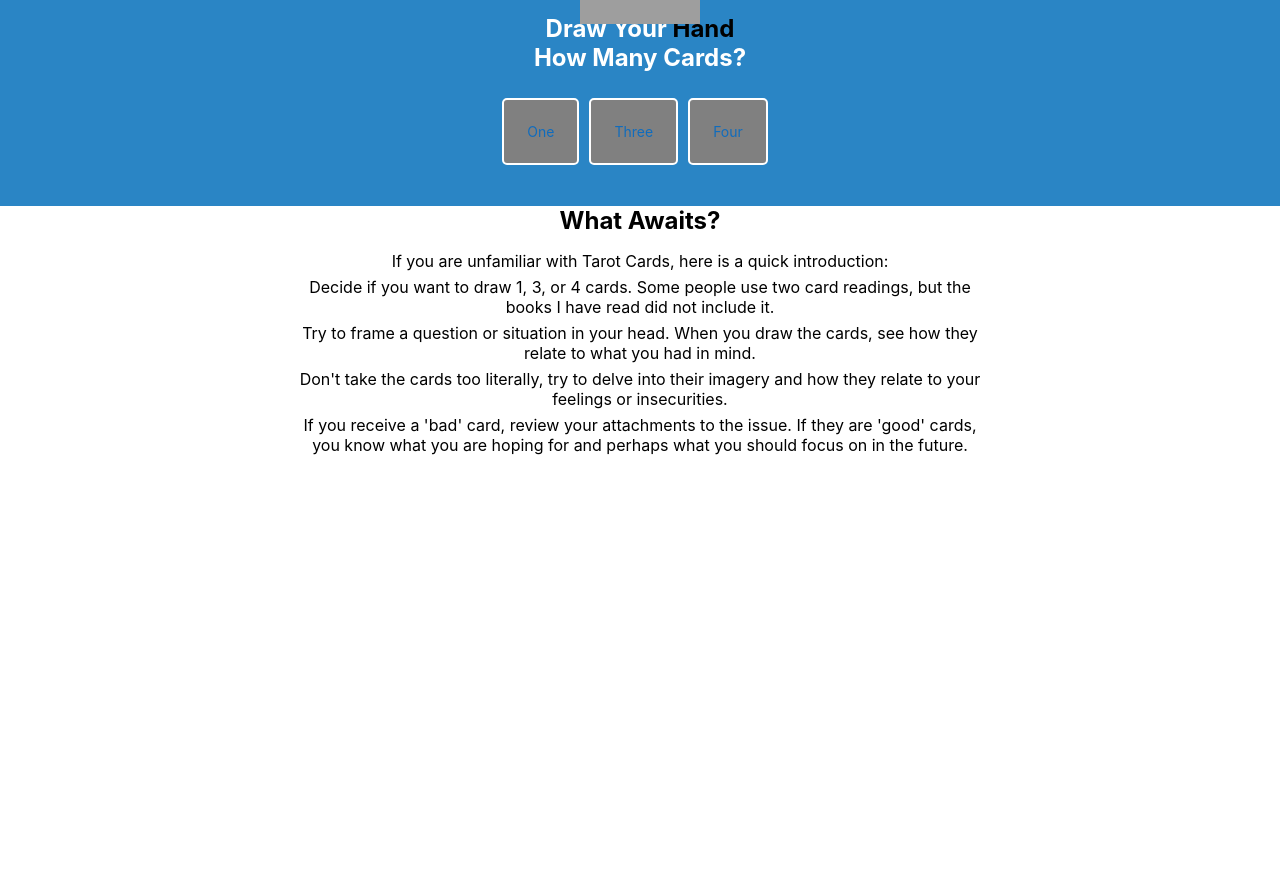
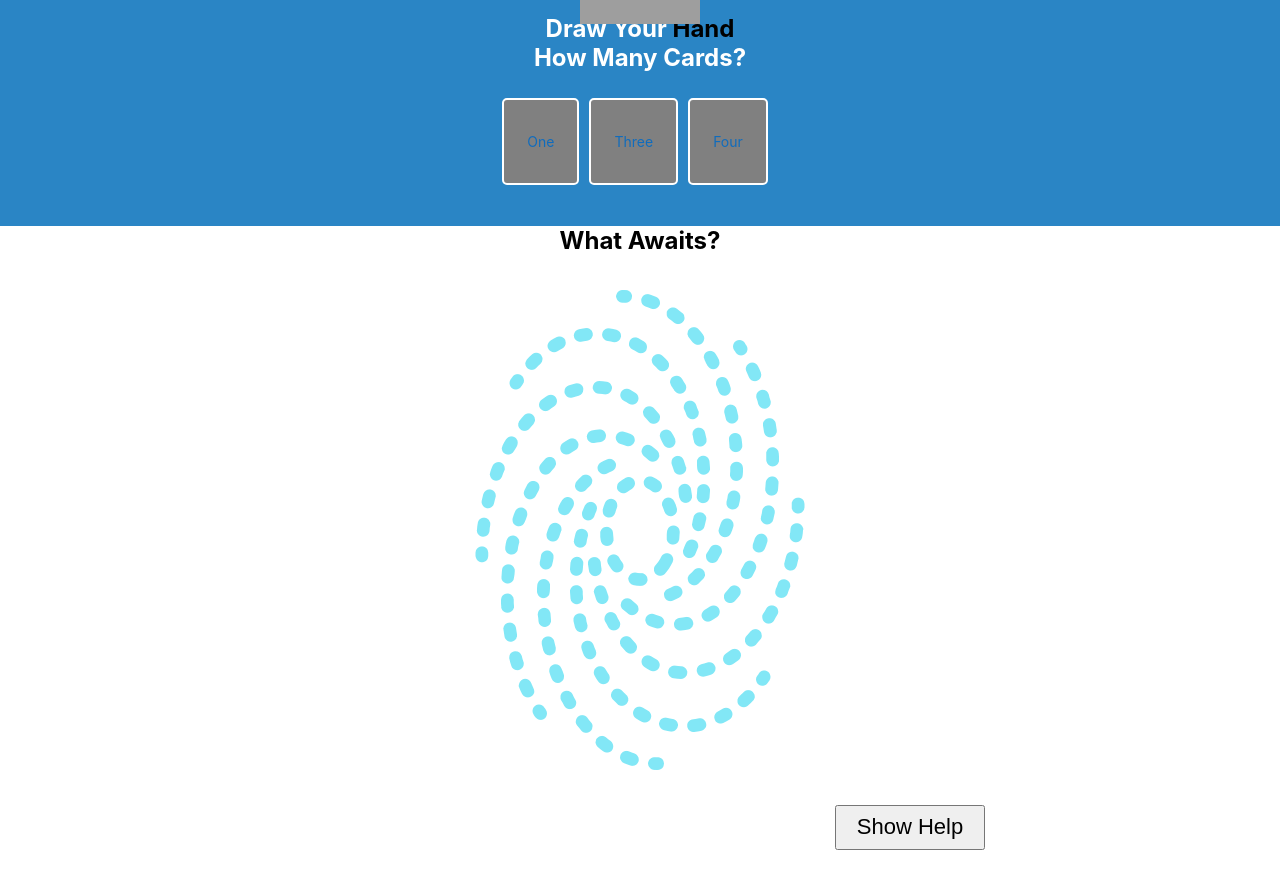
Before and after one commit to JakeScudder/tarot-api, a React (Create React App) app: page / in a window 1280 px wide. Shown: the part 180-1055 px from the top of the page. Before the commit the page ends 800 px from the top, so only its background shows below. Built offline with nearby package versions, Linux system fonts and the light colour scheme; no server answers; grey boxes are pictures that could not be loaded.

Commit message:
CSS improved
*Added toggle to homepage help
*SVG Animation for a wow effect
*Edited some css

```diff
--- a/src/App.css
+++ b/src/App.css
@@ -13,6 +13,14 @@
   height: 15vmin;
   pointer-events: none;
   animation: App-logo-spin infinite 20s linear;
+}
+
+.App-logo-filler {
+  margin-top: 5%;
+  margin-bottom: 10px;
+  height: 60vmin;
+  pointer-events: none;
+  animation: App-logo-spin-filler infinite 20s linear;
 }
 
 @media (prefers-reduced-motion: no-preference) {
@@ -41,6 +49,24 @@
   }
   to {
     transform: rotate(360deg);
+  }
+}
+
+/* Pretty Animation for SVG on main page */
+@keyframes App-logo-spin-filler {
+  0% {
+    transform: rotate(0deg);
+    opacity: 0;
+  }
+  50% {
+    transform: rotate(180deg);
+    opacity: 1;
+    filter: invert(54%) sepia(41%) saturate(2100%) hue-rotate(171deg)
+      brightness(87%) contrast(96%);
+  }
+  100% {
+    transform: rotate(360deg);
+    opacity: 0;
   }
 }
 
@@ -74,6 +100,7 @@ h3 {
   font-size: 10px;
   line-height: 5px;
 }
+
 #help-button {
   font-size: 26px;
   float: right;
@@ -116,6 +143,20 @@ p {
   width: 90%;
   margin-left: auto;
   margin-right: auto;
+  display: flex;
+  flex-direction: column;
+}
+
+#hide-description {
+  font-size: 22px;
+  margin-top: 25px;
+  width: 150px;
+  height: 45px;
+}
+
+#footer-homepage {
+  justify-content: flex-end;
+  display: flex;
 }
 
 /***** Three Card */
@@ -227,6 +268,7 @@ p {
 .nav-li a {
   display: table-cell;
   vertical-align: middle;
+  padding: 10px 0px;
   text-decoration: none;
   color: rgb(16, 108, 189);
 }
--- a/src/App.js
+++ b/src/App.js
@@ -1,5 +1,5 @@
 import React, { Component } from "react";
-import { BrowserRouter, Route, Switch } from "react-router-dom";
+import { HashRouter, Route, Switch } from "react-router-dom";
 
 // Components
 import HomePage from "./components/HomePage";
@@ -46,7 +46,7 @@ class App extends Component {
 
   render() {
     return (
-      <BrowserRouter>
+      <HashRouter>
         <div className="App">
           <header className="App-header">
             <img src={logo} className="App-logo" alt="logo" />
@@ -79,7 +79,7 @@ class App extends Component {
             </Route>
           </Switch>
         </div>
-      </BrowserRouter>
+      </HashRouter>
     );
   }
 }
--- a/src/components/HomePage.js
+++ b/src/components/HomePage.js
@@ -1,30 +1,74 @@
 import React, { Component } from "react";
+import logo from "../galaxy-fill.svg";
 
 class HomePage extends Component {
+  constructor(props) {
+    super(props);
+    this.state = {
+      loading: true,
+      showing: false,
+      hideShow: "Show",
+    };
+  }
+
+  //Toggle handles showing and hiding help. Also changes the variable text.
+  toggle = (e) => {
+    e.preventDefault();
+    this.setState({
+      showing: !this.state.showing,
+    });
+    if (this.state.hideShow === "Hide") {
+      this.setState({
+        hideShow: "Show",
+      });
+    } else {
+      this.setState({
+        hideShow: "Hide",
+      });
+    }
+  };
+
   render() {
+    //Variable destructuring
+    const { showing, hideShow } = this.state;
+
     return (
       <div id="homepage-div">
+        <div id="title-help-container">
           <h1>What Awaits?</h1>
+        </div>
+        {showing ? (
+          <div>
             <p>
-          If you are unfamiliar with Tarot Cards, here is a quick introduction:
+              If you are unfamiliar with Tarot Cards, here is a quick
+              introduction:
             </p>
             <p>
-          Decide if you want to draw 1, 3, or 4 cards. Some people use two card
-          readings, but the books I have read did not include it.
+              Decide if you want to draw 1, 3, or 4 cards. Some people use two
+              card readings, but the books I have read did not include it.
             </p>
             <p>
-          Try to frame a question or situation in your head. When you draw the
-          cards, see how they relate to what you had in mind.
+              Try to frame a question or situation in your head. When you draw
+              the cards, see how they relate to what you had in mind.
             </p>
             <p>
-          Don't take the cards too literally, try to delve into their imagery
-          and how they relate to your feelings or insecurities.
+              Don't take the cards too literally, try to delve into their
+              imagery and how they relate to your feelings or insecurities.
             </p>
             <p>
-          If you receive a 'bad' card, review your attachments to the issue. If
-          they are 'good' cards, you know what you are hoping for and perhaps
-          what you should focus on in the future.
+              If you receive a 'bad' card, review your attachments to the issue.
+              If they are 'good' cards, you know what you are hoping for and
+              perhaps what you should focus on in the future.
             </p>
+          </div>
+        ) : (
+          <img src={logo} className="App-logo-filler" alt="logo" />
+        )}
+        <div id="footer-homepage">
+          <button id="hide-description" onClick={this.toggle}>
+            {hideShow} Help
+          </button>
+        </div>
       </div>
     );
   }
```
Also changed, not shown: src/galaxy-fill.svg (added). Lines whose indentation alone changed are shown as unchanged.
